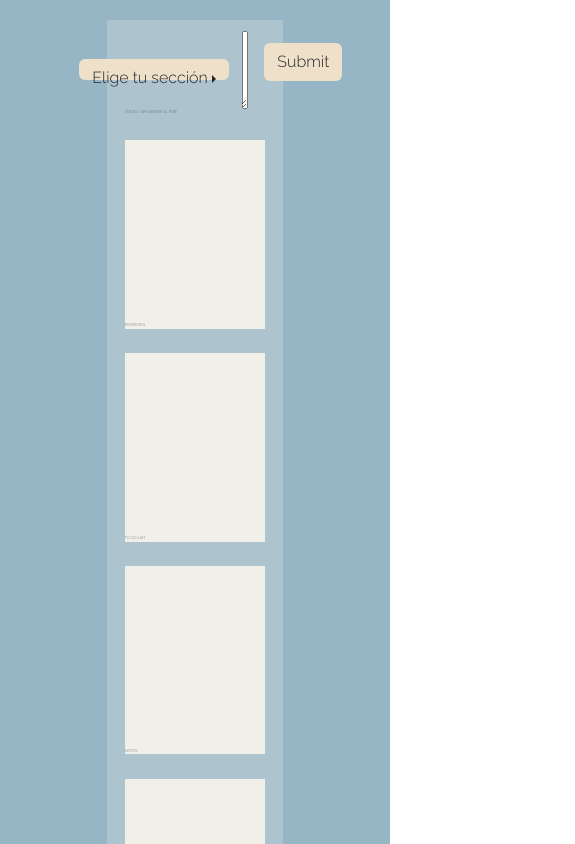
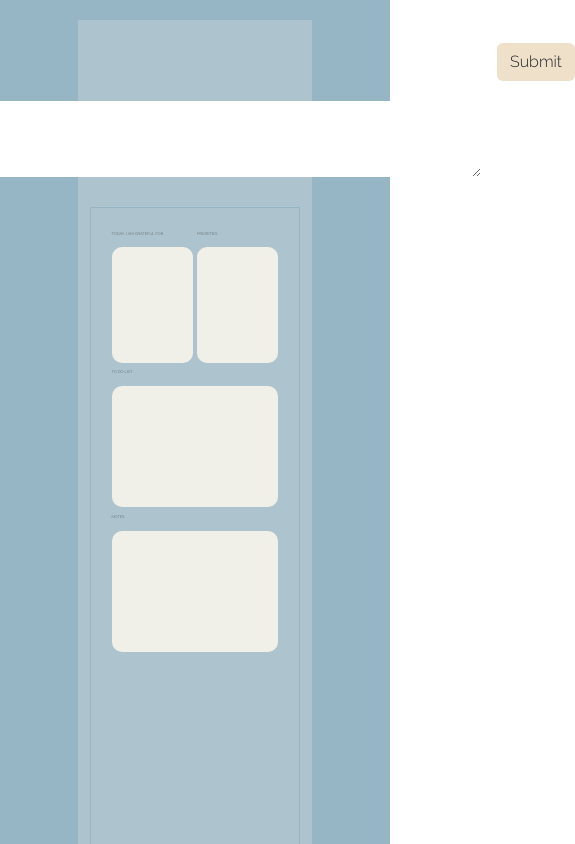
Before and after one commit to 4GeeksAcademy/flavia_to-do-list, a React app: page / in a window 390 px wide. Shown: the top 844 px of the page, 575 px wide, since content can reach past the window. Built offline with nearby package versions, Linux system fonts and the light colour scheme.

Commit message:
Diseño listo pero aún no es responsive. Sólo en pantallas xxl

```diff
--- a/src/js/component/App.css
+++ b/src/js/component/App.css
@@ -6,83 +6,90 @@
   background-color: rgb(150, 182, 197);
 }
 .littleContainer {
-  width: 45vw;
-  height: 125vh;
+  width: 60vw;
+  height: 120vh;
   margin-top: 5%;
   margin-bottom: 5%;
   padding-bottom: 2%;
   background-color: rgb(173, 196, 206);
 }
-.inputs {
+.inputsContainer {
   display: flex;
-  align-items: center;
   justify-content: center;
-  height: 10vh;
+  margin-top: 5%;
 }
-.grateful {
-  height: 20vh;
-}
-.priorities {
-  height: 20vh;
-}
-.toDo {
-  height: 30vh;
-}
-.notes {
-  height: 15vh;
-}
+
 #dropdownButton {
   background-color: rgb(238, 224, 201);
-  margin-left: 5%;
   font-family: "Raleway", sans-serif;
+  margin: none;
 }
 #textareaContent {
-  margin-left: 12%;
+  border: #333333c0;
+  border-radius: 10px;
 }
-#submitButton {
+.submitContainer {
+  margin-top: 5%;
+}
+.submitButton {
   background-color: rgb(238, 224, 201);
   font-family: "Raleway", sans-serif;
 }
-#submitButton:hover {
+.submitButton:hover {
   background-color: rgb(241, 240, 232);
+}
+.listsContainer {
+  height: 80vh;
+  margin-top: 10%;
+  margin-left: 5%;
+  margin-right: 5%;
+  border: 1px solid rgb(150, 182, 197);
+}
+.gratefulAndPriorities {
+  display: flex;
+  height: 20%;
+  margin-top: 8%;
+  margin-bottom: 5%;
 }
 .grateful {
   display: block;
   margin-left: 10%;
-  margin-right: 10%;
-  height: 20%;
+  margin-right: 1%;
   margin-top: 3%;
+  width: 50%;
 }
 .gratefulTitle {
   font-family: "Raleway", sans-serif;
   font-size: 1vw;
   color: #333333c0;
   height: 10%;
-  margin-bottom: 10px;
+  margin-bottom: 5%;
 }
 .gratefulContent {
   width: 100%;
   height: 90%;
   background-color: rgb(241, 240, 232);
+  border-radius: 10px;
 }
 .priorities {
   display: block;
-  margin-left: 10%;
   margin-right: 10%;
-  height: 20%;
-  margin-top: 2%;
+  margin-left: 1%;
+  margin-top: 3%;
+  width: 50%;
 }
 .prioritiesTitle {
   font-family: "Raleway", sans-serif;
   font-size: 1vw;
   color: #333333c0;
   height: 10%;
-  margin-bottom: 10px;
+  margin-bottom: 5%;
 }
 .prioritiesContent {
   width: 100%;
   height: 90%;
   background-color: rgb(241, 240, 232);
+  border-radius: 10px;
 }
 .toDo {
   display: block;
@@ -90,18 +97,20 @@
   margin-right: 10%;
   height: 20%;
   margin-top: 2%;
+  margin-bottom: 5%;
 }
 .toDoTitle {
   font-family: "Raleway", sans-serif;
   font-size: 1vw;
   color: #333333c0;
   height: 10%;
-  margin-bottom: 10px;
+  margin-bottom: 2%;
 }
 .toDoContent {
   width: 100%;
   height: 90%;
   background-color: rgb(241, 240, 232);
+  border-radius: 10px;
 }
 .notes {
   display: block;
@@ -115,11 +124,12 @@
   font-size: 1vw;
   color: #333333c0;
   height: 10%;
-  margin-bottom: 10px;
+  margin-bottom: 2%;
 }
 .notesContent {
   width: 100%;
   height: 90%;
   background-color: rgb(241, 240, 232);
   margin-bottom: 10px;
+  border-radius: 10px;
 }
--- a/src/js/component/App.jsx
+++ b/src/js/component/App.jsx
@@ -8,6 +8,7 @@ export default function App() {
   return (
     <div className="bigContainer">
       <div className="littleContainer">
+        <div className="inputsContainer">
           <div className="inputs">
             {/* Comienzo de dropdown */}
             <div class="btn-group dropend h-25 mt-3 ms-4">
@@ -44,19 +45,25 @@ export default function App() {
               </ul>
             </div>
             {/*Fin de dropdown */}
+            <div>
               <textarea
                 rows="3"
                 cols="70"
                 id="textareaContent"
                 className="mt-3"
               ></textarea>
+            </div>
+          </div>
+          <div class="submitContainer">
             <input
-            id="submitButton"
-            className="btn ms-3"
+              className="submitButton btn ms-3"
               type="submit"
               value="Submit"
             ></input>
           </div>
+        </div>
+        <div className="listsContainer">
+          <div className="gratefulAndPriorities">
             <div className="grateful">
               <div className="gratefulTitle">TODAY, I AM GRATEFUL FOR</div>
               <div className="gratefulContent"></div>
@@ -64,6 +71,7 @@ export default function App() {
             <div className="priorities">
               <div className="prioritiesTitle">PRIORITIES</div>
               <div className="prioritiesContent"></div>
+            </div>
           </div>
           <div className="toDo">
             <div className="toDoTitle">TO DO LIST</div>
@@ -75,5 +83,6 @@ export default function App() {
           </div>
         </div>
       </div>
+    </div>
   );
 }
```
Lines whose indentation alone changed are shown as unchanged.
